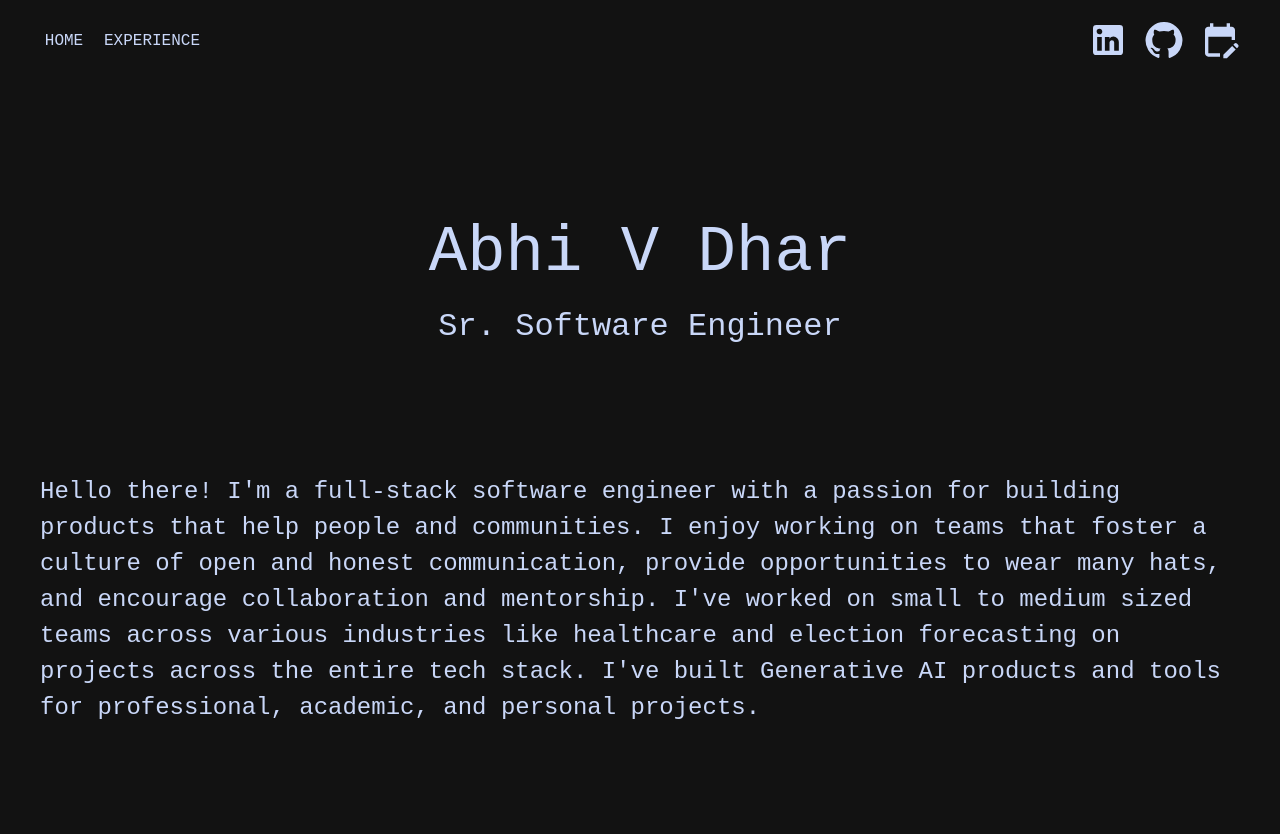
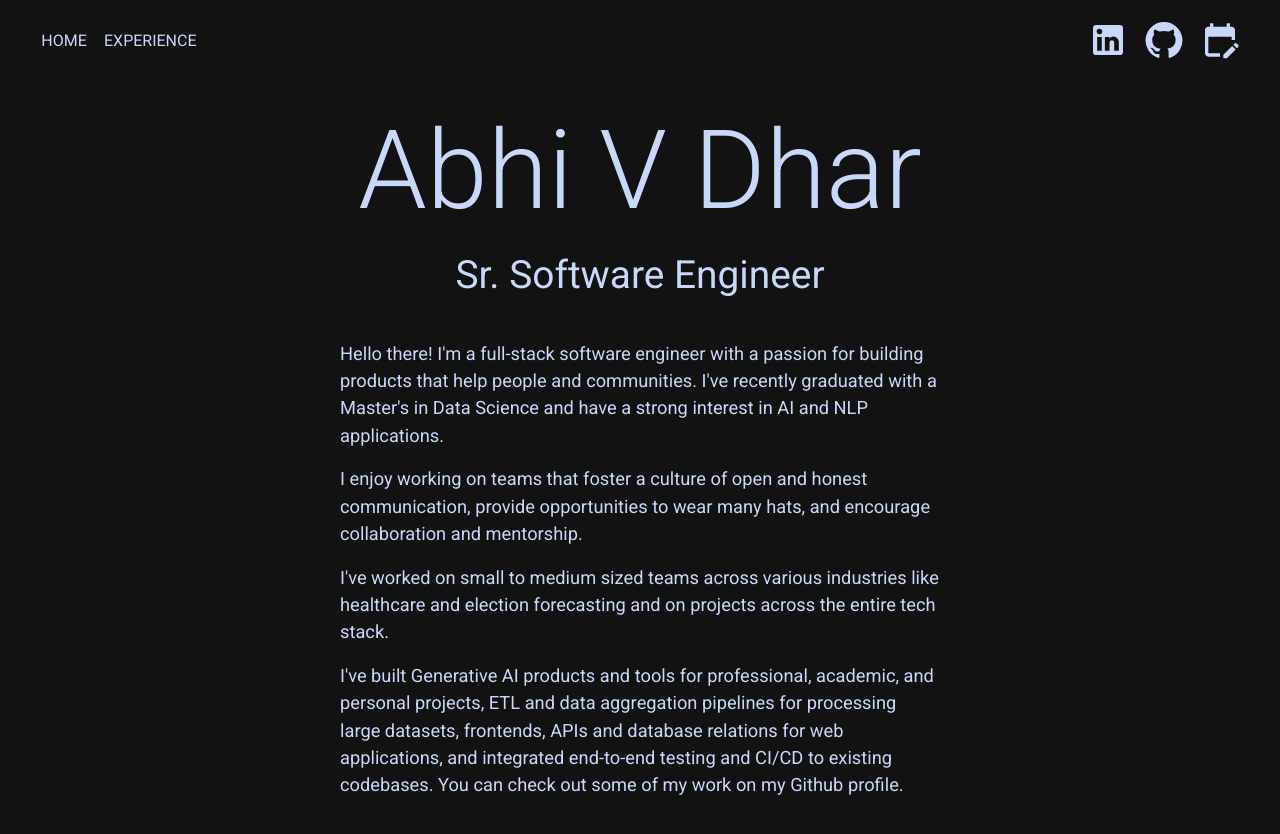
Before and after one commit to Xenox473/avd-folio, a Next.js app: page / in a window 1280 px wide. Shown: the top 834 px of the page. After the commit the page ends 807 px from the top, so only its background shows below. Built offline with nearby package versions, Linux system fonts and the light colour scheme.

Commit message:
Fixed layout and themeing

```diff
--- a/src/app/components/BlurbDisplay.tsx
+++ b/src/app/components/BlurbDisplay.tsx
@@ -1,19 +1,30 @@
 /* eslint-disable react/no-unescaped-entities */
-import { Typography } from "@mui/material";
+import { Stack, Typography } from "@mui/material";
 
 const styles = {
-  maxWidth: 'lg',
-  padding: '8px',
-  flex: 1
+  maxWidth: 'sm',
+  flex: 2,
+  display: 'flex',
+  // alignItems: 'center',
+  // flexDirection: 'column'
 };
 
 const BlurbDisplay = () => {
   return (
-    <>
-      <Typography sx={styles} variant="body1" fontFamily="monospace" fontSize={'1.5rem'}>
-        Hello there! I'm a full-stack software engineer with a passion for building products that help people and communities. I enjoy working on teams that foster a culture of open and honest communication, provide opportunities to wear many hats, and encourage collaboration and mentorship. I've worked on small to medium sized teams across various industries like healthcare and election forecasting on projects across the entire tech stack. I've built Generative AI products and tools for professional, academic, and personal projects.
+    <Stack spacing={2} sx={styles}>
+      <Typography variant="body1" component="p">
+        Hello there! I'm a full-stack software engineer with a passion for building products that help people and communities. I've recently graduated with a Master's in Data Science and have a strong interest in AI and NLP applications.
       </Typography>
-    </>
+      <Typography variant="body1" component="p">
+        I enjoy working on teams that foster a culture of open and honest communication, provide opportunities to wear many hats, and encourage collaboration and mentorship.
+      </Typography>
+      <Typography variant="body1" component="p">
+        I've worked on small to medium sized teams across various industries like healthcare and election forecasting and on projects across the entire tech stack.
+      </Typography>
+      <Typography variant="body1" component="p">
+        I've built Generative AI products and tools for professional, academic, and personal projects, ETL and data aggregation pipelines for processing large datasets, frontends, APIs and database relations for web applications, and integrated end-to-end testing and CI/CD to existing codebases. You can check out some of my work on my Github profile.
+      </Typography>
+    </Stack>
   );
 }
 
--- a/src/app/components/DescriptionsDisplay.tsx
+++ b/src/app/components/DescriptionsDisplay.tsx
@@ -6,7 +6,7 @@ const DescriptionsDisplay = ({ descriptions }: { descriptions: string[] }) => {
     <ul>
       {descriptions.map((description, index) => (
         <li key={index}>
-          <Typography variant='body1' fontFamily={'monospace'} color={colors.periwinkle} fontSize={'1.5rem'}>
+          <Typography variant='body1'>
             {description}
           </Typography>
         </li>
--- a/src/app/components/TitleDisplay.tsx
+++ b/src/app/components/TitleDisplay.tsx
@@ -5,7 +5,7 @@ const TitleDisplay = () => (
     spacing={2}
     flex={1}
     sx={{
-      justifyContent: 'center'
+      alignItems: 'center',
     }}
   >
     <Typography variant="h1" align="center">Abhi V Dhar</Typography>
--- a/src/app/myTheme.ts
+++ b/src/app/myTheme.ts
@@ -10,29 +10,18 @@ export const myTheme = createTheme({
     ].join(','),
     fontSize: 16,
     h1: {
-      fontFamily: 'monospace',
-      fontSize: '4rem',
-    },
-    h2: {
-      fontFamily: 'monospace',
-      fontSize: '3rem',
+      color: colors.periwinkle
     },
     h4: {
-      fontFamily: 'monospace',
-      fontSize: '2rem',
+      color: colors.periwinkle
     },
     body1: {
-      fontFamily: 'monospace',
-      fontSize: '1.5rem',
       color: colors.periwinkle
     },
     body2: {
-      fontFamily: 'monospace',
-      fontSize: '1rem',
       color: colors.periwinkle
     },
     caption: {
-      fontFamily: 'monospace',
       color: colors.periwinkle
     }
   },
--- a/src/app/page.tsx
+++ b/src/app/page.tsx
@@ -13,9 +13,10 @@ export default function Home() {
         display: 'flex',
         alignItems: 'center',
         flexDirection: 'column',
-        height:"calc(100vh - 76.5px)",
+        height:"calc(100vh - 108px)",
         gap: '10px',
-        paddingTop: '32px'
+        paddingTop: '32px',
+        maxWidth: 'md'
       }}>
         <TitleDisplay />
         <BlurbDisplay />
```
Also changed, not shown: src/app/components/timeline.tsx (+10 -13 lines).
